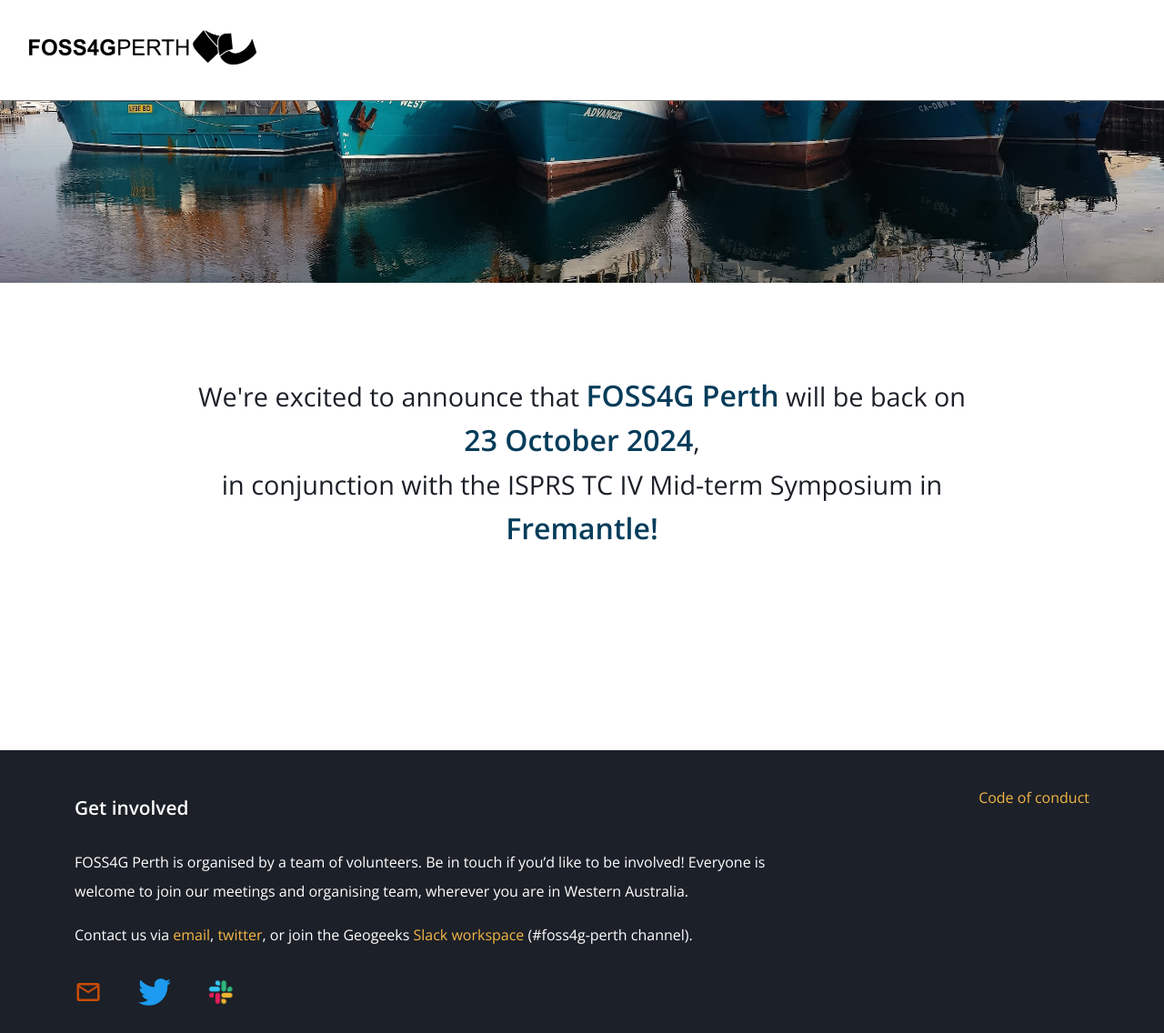
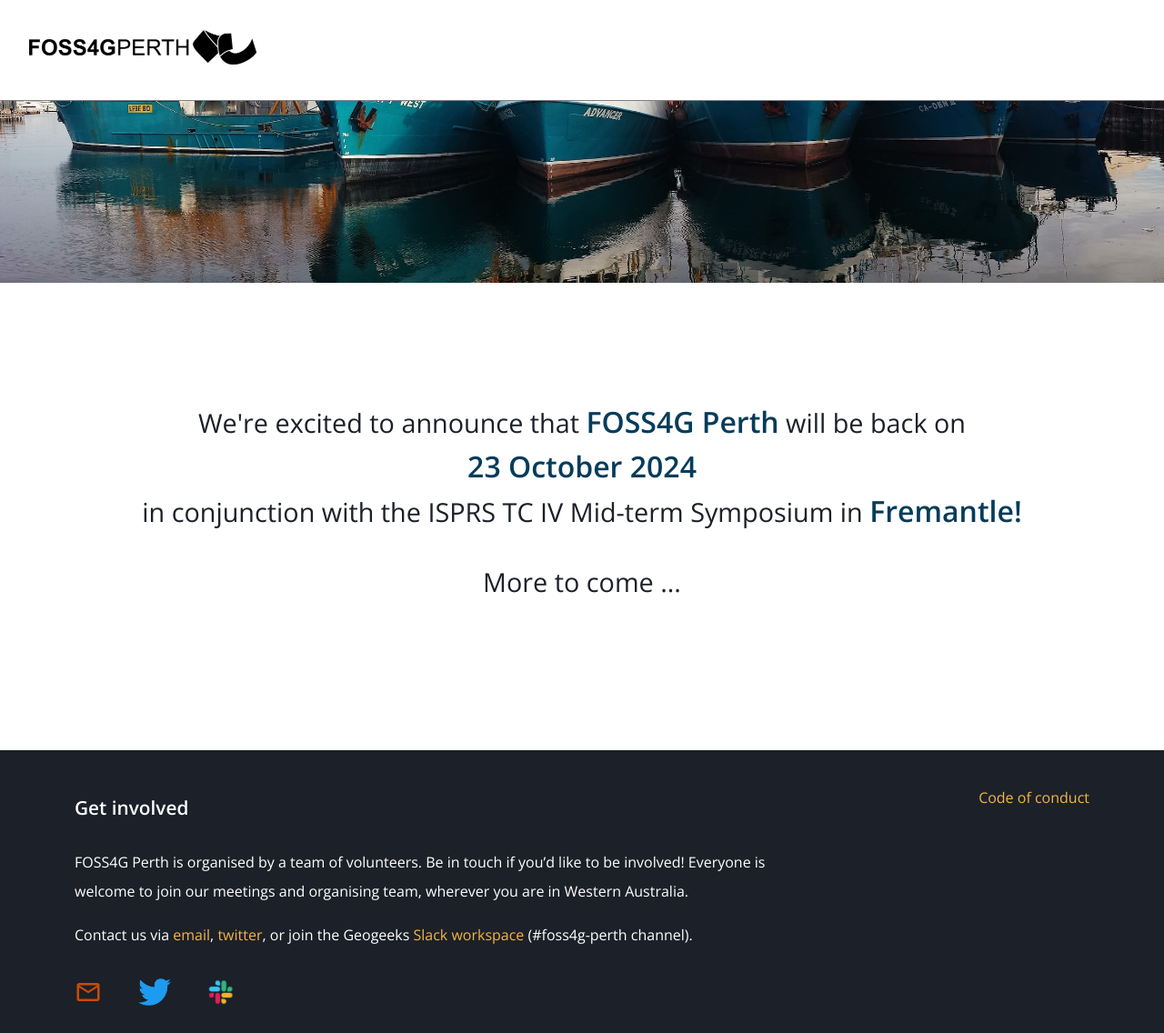
Before and after one commit to foss4g-perth-org/foss4g-perth-org.github.io, a Jekyll site: the page built from index.md, in a window 1280 px wide and 1136 px high. Shown: the whole window at 91% size. Built offline with Jekyll 4.4.1, drawn with Linux system fonts in a browser that asks for light colours.

Commit message:
Add text

```diff
--- a/assets/css/main.scss
+++ b/assets/css/main.scss
@@ -312,7 +312,7 @@ main {
   margin: 0 auto;
   text-align: center;
   line-height: 3rem;
-  max-width: 900px;
+  max-width: 1000px;
 }
 
 
--- a/index.md
+++ b/index.md
@@ -8,7 +8,8 @@ description: We're excited to announce that FOSS4G Perth will be back in October
 <div class="home">
   <div class="main-content">
     <div class="intro">
-      We're excited to announce that <span class="bold">FOSS4G Perth</span> will be back on<br> <span class="bold">23 October 2024</span>, <br>in conjunction with the ISPRS TC IV Mid-term Symposium in <span class="bold">Fremantle!</span>
+      <p>We're excited to announce that <span class="bold">FOSS4G Perth</span> will be back on<br> <span class="bold">23 October 2024</span> <br>in conjunction with the ISPRS TC IV Mid-term Symposium in <span class="bold">Fremantle!</span></p>
+      <p>More to come ...</p>
     </div>
   </div>
 </div>
```
